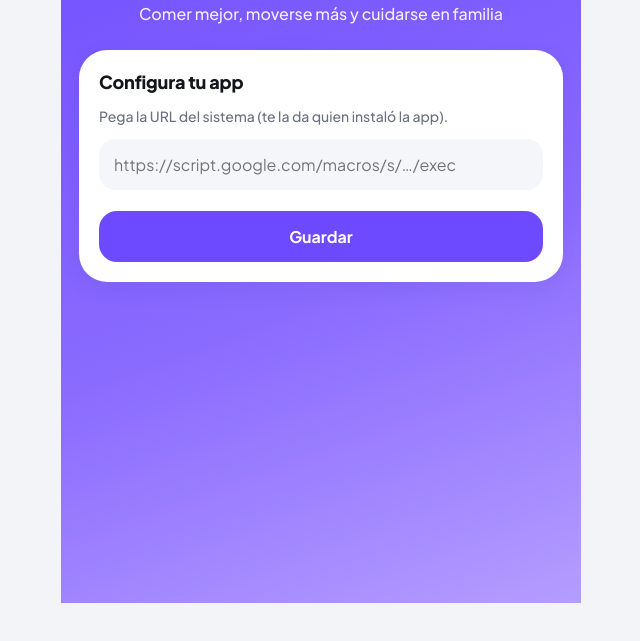
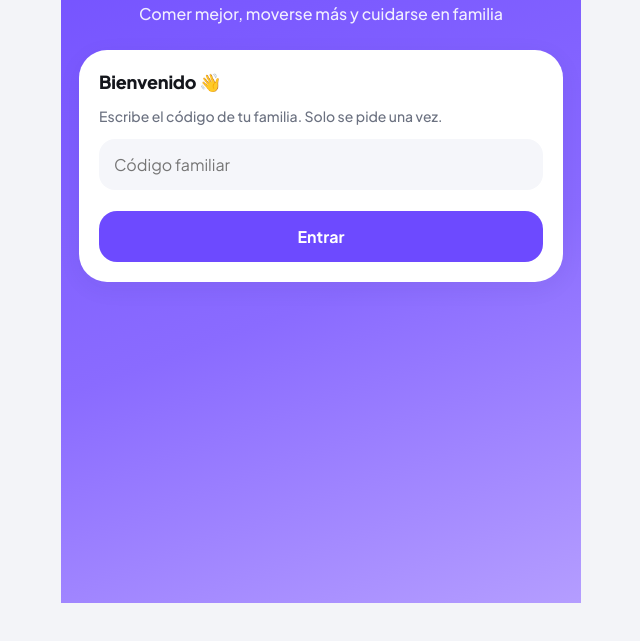
Before and after one commit to emixtechcology/familia-fit, a plain HTML site: page index.html in a window 1280 px wide. Shown: the part 197-838 px from the top of the page, without its empty margins (319-959 px from the left). Drawn offline with Linux system fonts and the light colour scheme.

Commit message:
Update index.html

```diff
--- a/index.html
+++ b/index.html
@@ -236,7 +236,7 @@ details summary::-webkit-details-marker{display:none}
 /* =========================================================
    CONFIGURA AQUÍ la URL de tu App web de Apps Script
    ========================================================= */
-const API_URL = 'PEGA_AQUI_LA_URL_DE_TU_APP_WEB';
+const API_URL = 'https://script.google.com/macros/s/AKfycbwNvtv4EjwW_NPbKP-vZtMKrr3tvL6cmXEV_uNob53Cyq-J1sqnayA8IcT4RPM-YZkk/exec';
 
 // ---------------- Íconos ----------------
 const P = {
```
